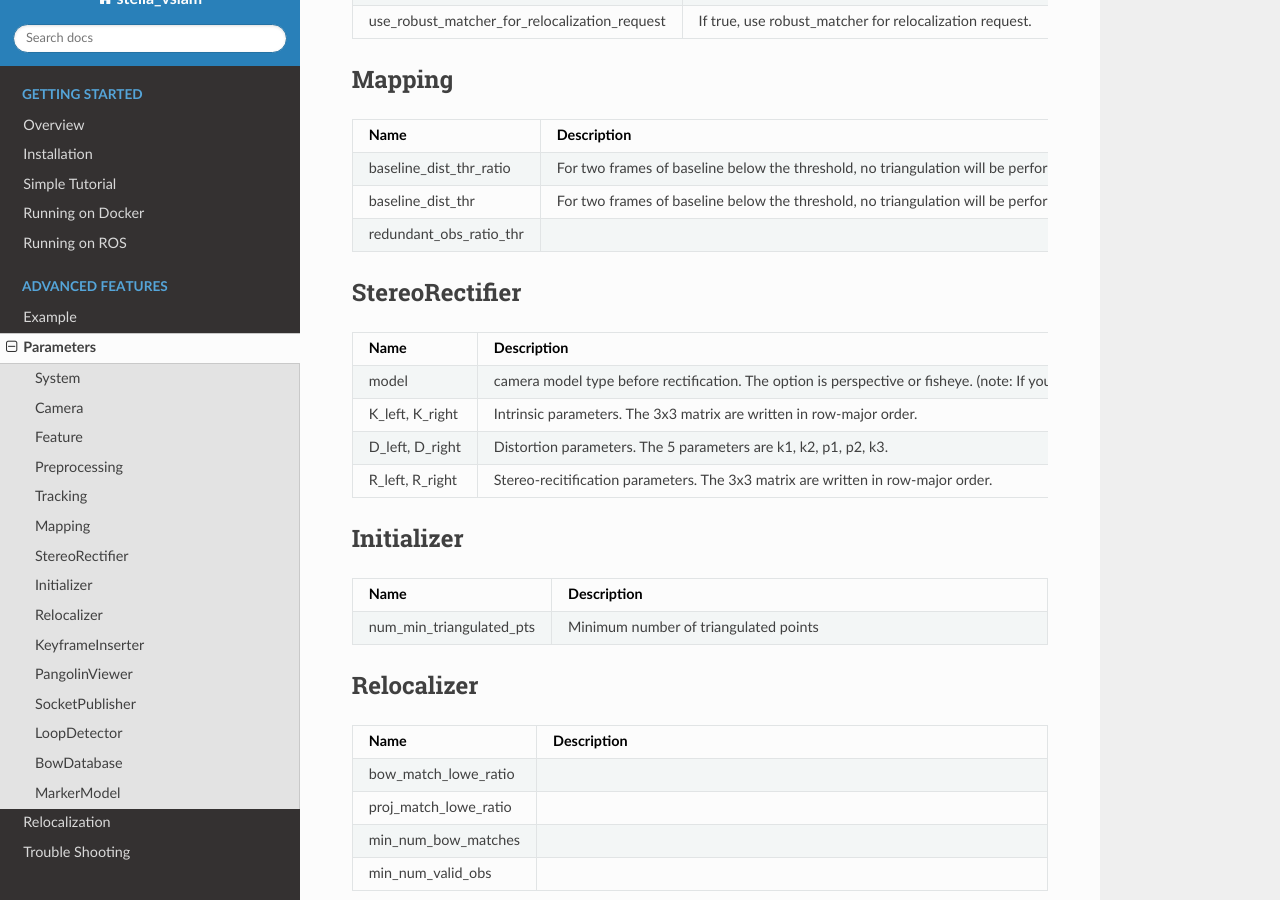
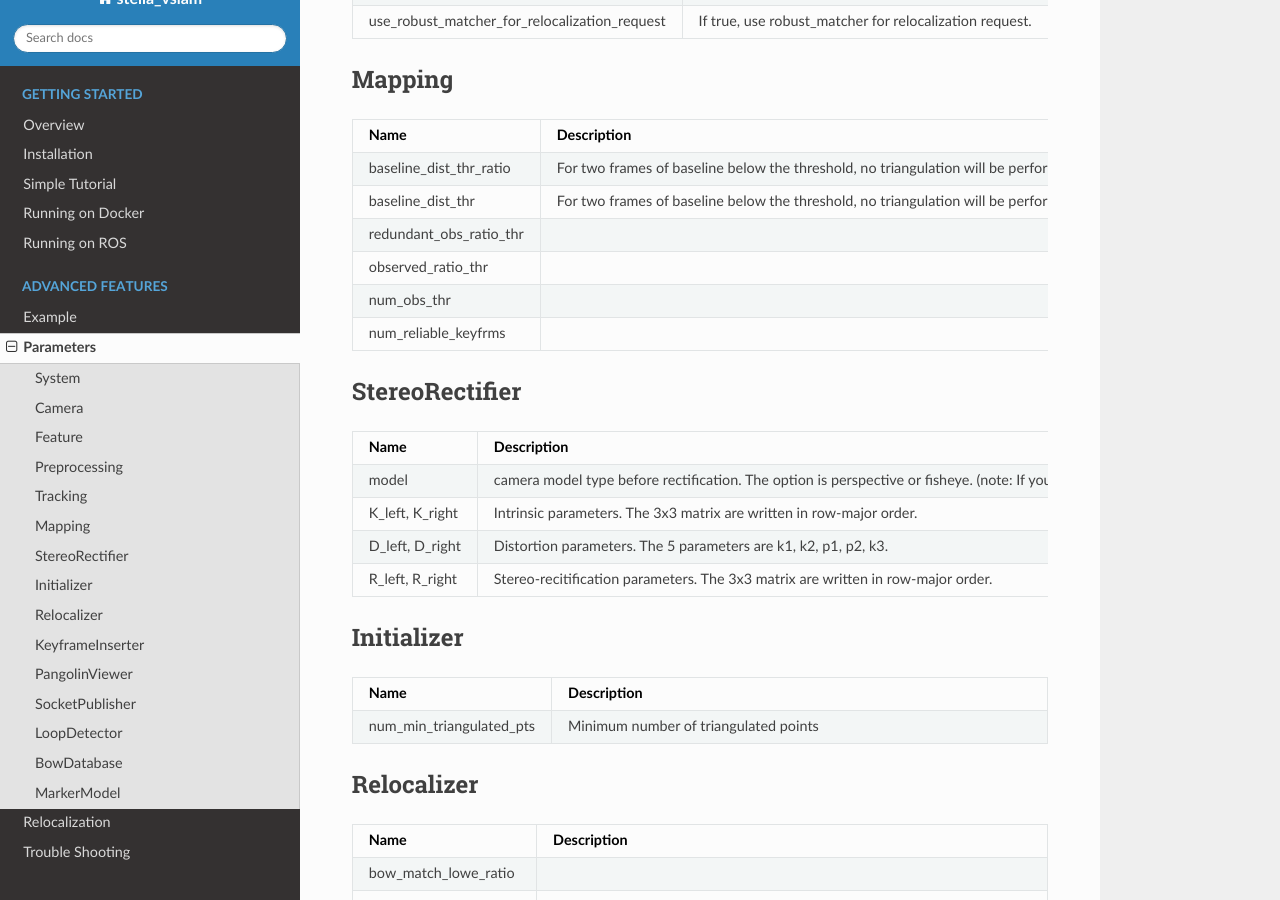
Before and after one commit to stella-cv/docs, a Sphinx documentation site: the page built from docs/parameters.rst, in a window 1280 px wide and 900 px high, scrolled down 1525 px. Built offline with Sphinx 7.4.7 and the Read the Docs theme 2.0.0, drawn with Linux system fonts in a browser that asks for light colours.

Commit message:
Add parameters of Mapping (local_map_cleaner)

```diff
--- a/docs/parameters.rst
+++ b/docs/parameters.rst
@@ -135,6 +135,12 @@ Mapping
     * - baseline_dist_thr
       - For two frames of baseline below the threshold, no triangulation will be performed.
     * - redundant_obs_ratio_thr
+      -
+    * - observed_ratio_thr
+      -
+    * - num_obs_thr
+      -
+    * - num_reliable_keyfrms
       -
 
 .. _section-parameters-stereo-rectifier:
```
